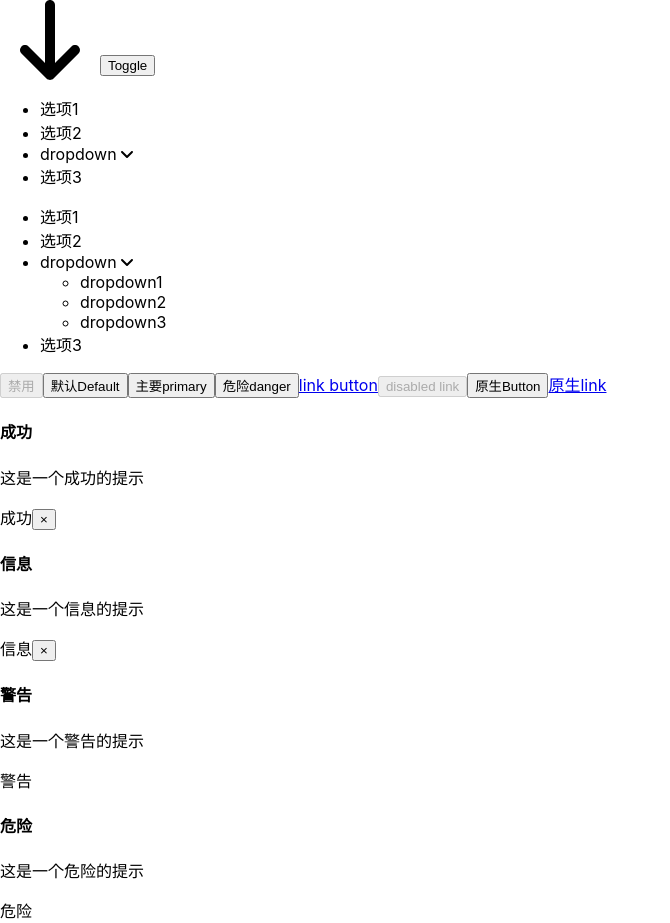
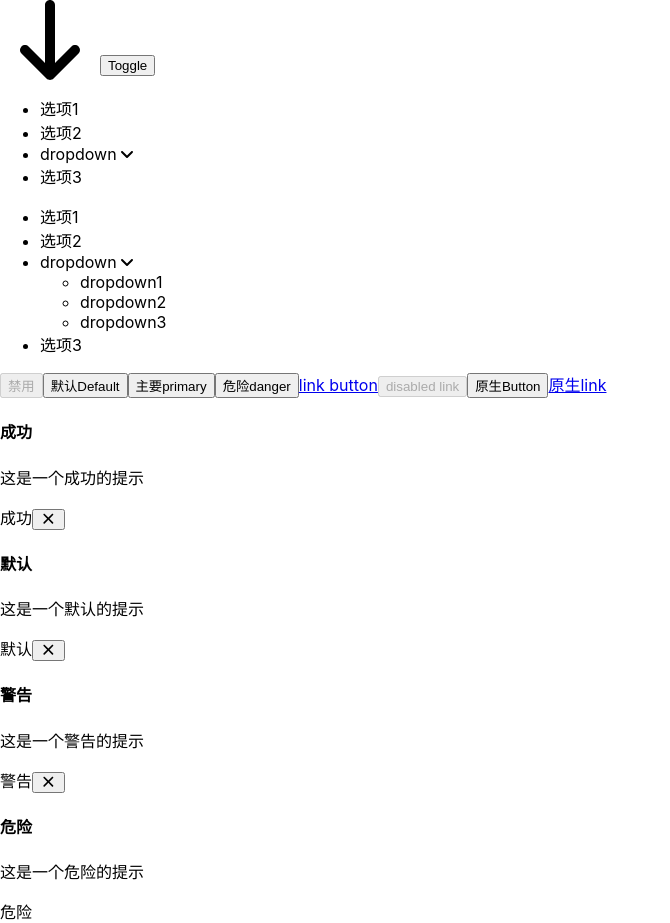
Before and after one commit to xzy1124/components, a React (Create React App) app: page / in a window 1280 px wide. Shown: the whole page, without its empty margins (0-670 px from the left). Built offline with nearby package versions, Linux system fonts and the light colour scheme; the HTML template or start-up script is replaced by a standard one.

Commit message:
为Alert添加关闭Icon和Transition动画

```diff
--- a/src/App.tsx
+++ b/src/App.tsx
@@ -125,7 +125,12 @@ const [show, setShow] = useState(false)
         <Button btnType={'link'} target='_blank' href="https://reactjs.org">原生link</Button>
       </header>
       {/* 这个组件的状态是visible，它是一个对象，每个键对应一个AlertType，值为是否可见 */}
-      {visible[AlertType.Success] && (
+      {/* 把Alert组件用Transition包裹起来，实现动画效果 */}
+      <Transition
+        in={visible[AlertType.Success]}
+        timeout={400}
+        animation={'zoom-in-top'}
+      >
           <Alert
             type={AlertType.Success}
             title='成功'
@@ -138,27 +143,27 @@ const [show, setShow] = useState(false)
 
             成功
           </Alert>
-      )}
+      </Transition>
 
+      {/* visible就是后面Alert渲染的前提，两者之间是&&连接符，所以visiable(false)的时候后面组件直接没了，都来不及动画 */}
       {visible[AlertType.Default] && (
         <Alert
           type={AlertType.Default}
-          title='信息'
-          description='这是一个信息的提示'
+          title='默认'
+          description='这是一个默认的提示'
           onClose={() => onHandleState(AlertType.Default)}
           closable={true}  // 显示关闭按钮
           >
-          信息
+          默认
         </Alert>
       )}
-
       {visible[AlertType.Warning] && (
         <Alert
           type={AlertType.Warning}
           title='警告'
           description='这是一个警告的提示'
           onClose={() => onHandleState(AlertType.Warning)}
-          closable={false}  // 显示关闭按钮
+          closable={true}  // 显示关闭按钮
         >
           警告
         </Alert>
--- a/src/components/Alert/Alert.tsx
+++ b/src/components/Alert/Alert.tsx
@@ -1,4 +1,5 @@
 import React from 'react'
+import Icon from '../Icon/icon'
 // 设计警告组件，用于显示成功、信息、警告、危险等不同类型的提示信息
 export enum AlertType {
     Success = 'success',
@@ -37,7 +38,7 @@ const Alert: React.FC<AlertProps> = ({ title, description, onClose, closable, ty
                         onClose();
                     }}
                 >
-                    ×
+                    <Icon theme="primary" icon="close" size="1x" />
                 </button>
             )}
         </div>
```
Lines whose indentation alone changed are shown as unchanged.
